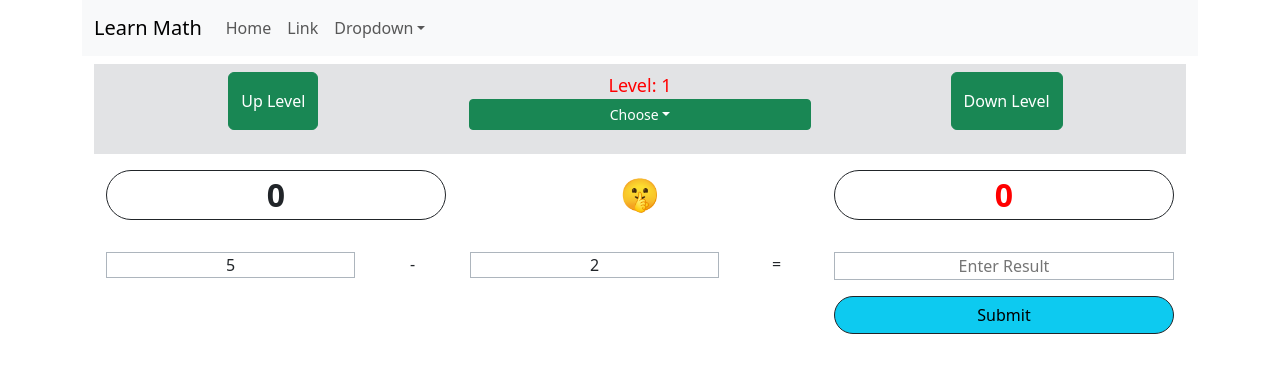
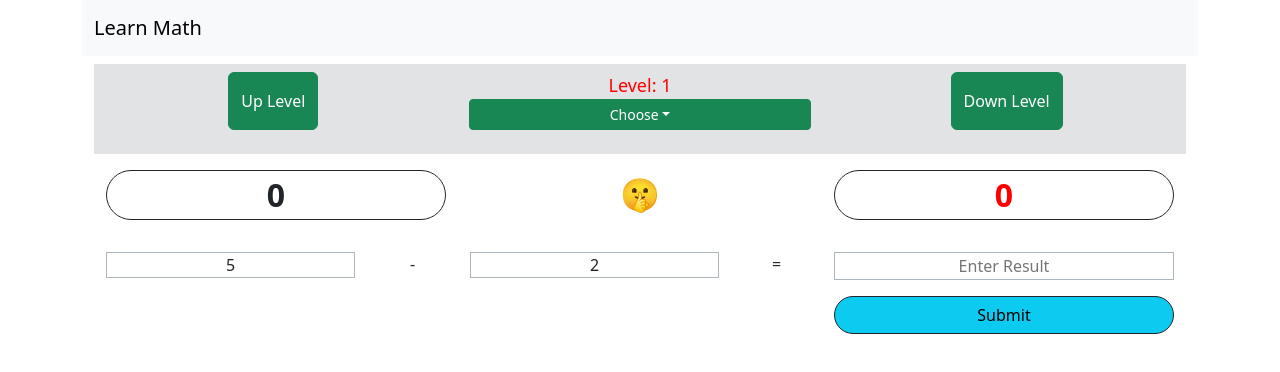
Before and after one commit to mevnik/react_for_math, a React (Create React App) app: page / in a window 1280 px wide. Shown: the top 372 px of the page. Built offline with nearby package versions, Linux system fonts and the light colour scheme.

Commit message:
correct2 last

```diff
--- a/src/Components/header.jsx
+++ b/src/Components/header.jsx
@@ -1,31 +1,13 @@
 import Container from 'react-bootstrap/Container';
-import Nav from 'react-bootstrap/Nav';
 import Navbar from 'react-bootstrap/Navbar';
-import NavDropdown from 'react-bootstrap/NavDropdown';
+
 
 function Header() {
   return (
     <Navbar expand="lg" className="bg-body-tertiary">
       <Container>
         <Navbar.Brand href="#home">Learn Math</Navbar.Brand>
-        <Navbar.Toggle aria-controls="basic-navbar-nav" />
-        <Navbar.Collapse id="basic-navbar-nav">
-          <Nav className="me-auto">
-            <Nav.Link href="#home">Home</Nav.Link>
-            <Nav.Link href="#link">Link</Nav.Link>
-            <NavDropdown title="Dropdown" id="basic-nav-dropdown">
-              <NavDropdown.Item href="#action/3.1">Action</NavDropdown.Item>
-              <NavDropdown.Item href="#action/3.2">
-                Another action
-              </NavDropdown.Item>
-              <NavDropdown.Item href="#action/3.3">Something</NavDropdown.Item>
-              <NavDropdown.Divider />
-              <NavDropdown.Item href="#action/3.4">
-                Separated link
-              </NavDropdown.Item>
-            </NavDropdown>
-          </Nav>
-        </Navbar.Collapse>
+
       </Container>
     </Navbar>
   );
```
